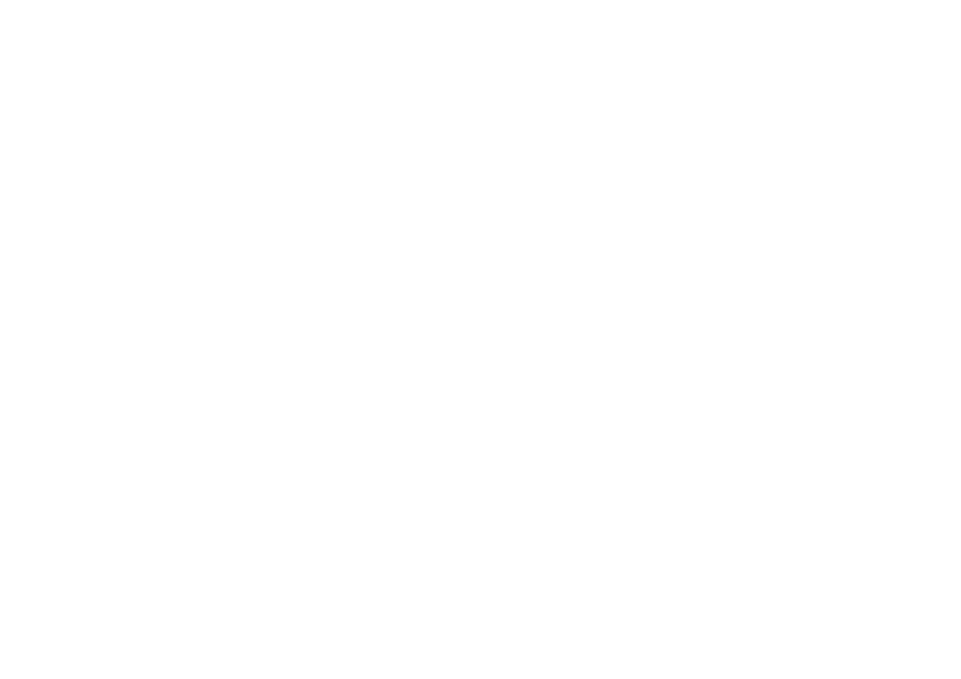
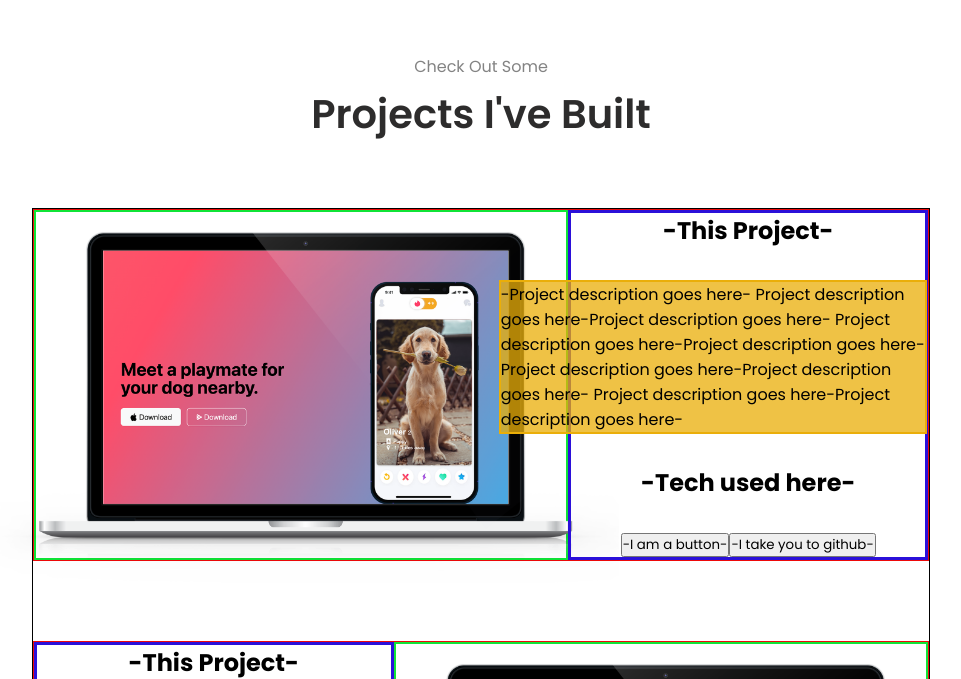
Before and after one commit to JD-R0driguez/react-play-ground, a React (Vite) app in the folder home-page/: page / in a window 1280 px wide. Shown: the part 1741-2420 px from the top of the page, without its empty margins (159-1120 px from the left). Before the commit the page ends 1747 px from the top, so only its background shows below. Built offline with nearby package versions, Linux system fonts and the light colour scheme.

Commit message:
Added projet component to App.jsx

```diff
--- a/home-page/src/App.jsx
+++ b/home-page/src/App.jsx
@@ -3,7 +3,7 @@
 import LeftBar from './components/LeftBar'
 import Hero from './components/Hero'
 import About from './components/About'
-import Work from './components/Work'
+import Projects from './components/Projects'
 import Contact from './components/Contact'
 
 export default function App() {
@@ -13,7 +13,7 @@
       <LeftBar/>
       <Hero/>
       <About/>
-      {/* <Work/> */}
+      <Projects/>
       {/* <Contact/> */}
     </>
   )
```
